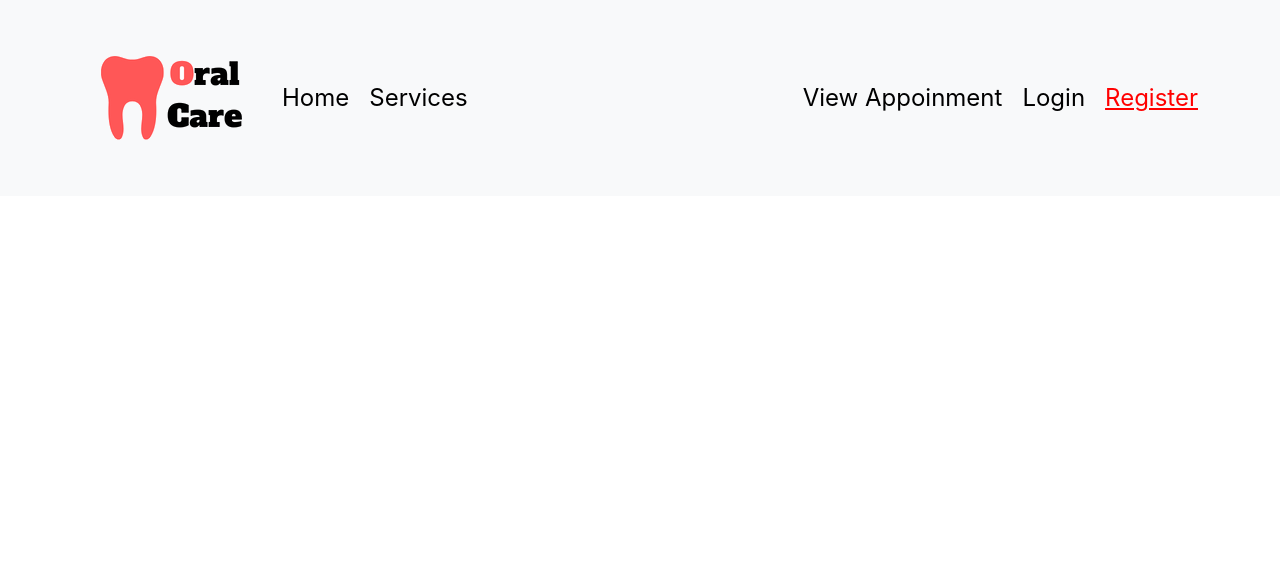
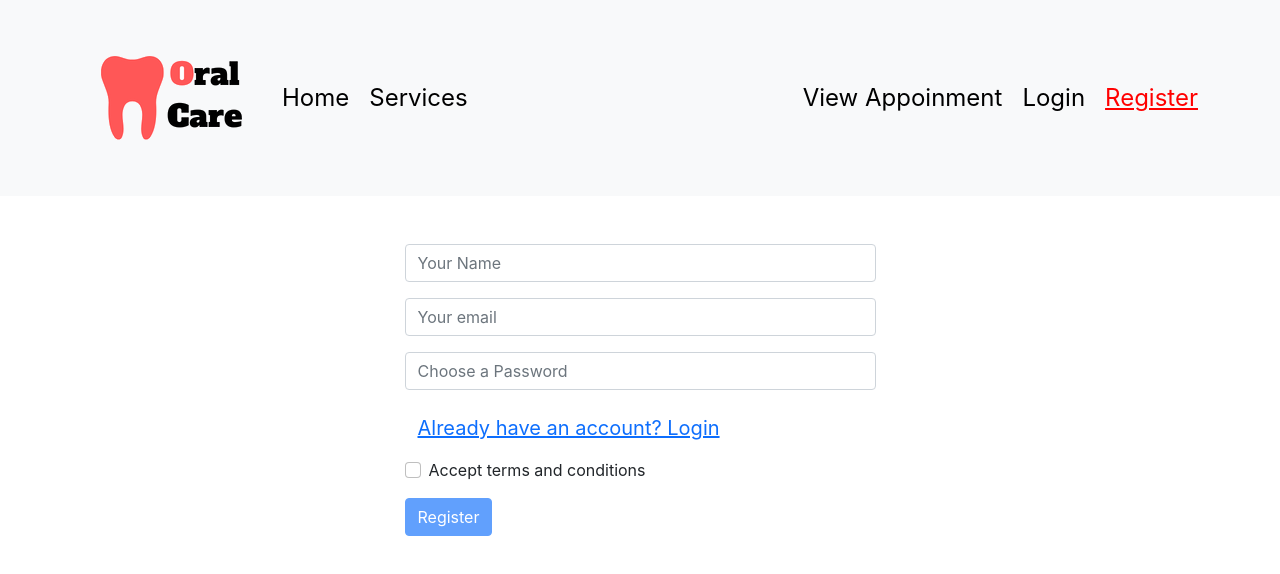
Before and after one commit to rmrokon/Oral-Care, a React (Create React App) app: page /register in a window 1280 px wide. Shown: the top 574 px of the page. Built offline with nearby package versions, Linux system fonts and the light colour scheme.

Commit message:
login and register page design done and register button toggle done

```diff
--- a/src/App.js
+++ b/src/App.js
@@ -1,6 +1,8 @@
 import { Route, Routes } from "react-router-dom";
 import Header from "./components/Header/Header";
 import Home from "./components/Home/Home";
+import Login from "./components/Login/Login";
+import Register from "./components/Register/Register";
 
 
 function App() {
@@ -9,6 +11,8 @@ function App() {
       <Header></Header>
       <Routes>
         <Route path="/" element={<Home></Home>}></Route>
+        <Route path="/login" element={<Login></Login>}></Route>
+        <Route path="/register" element={<Register></Register>}></Route>
       </Routes>
     </div>
   );
--- /dev/null
+++ b/src/components/Login/Login.js
@@ -0,0 +1,27 @@
+import React from 'react';
+import './Login.css';
+
+const Login = () => {
+    return (
+        <div className='container-fluid mt-5'>
+            <div className='w-75 mx-auto'>
+                <form className='w-50 mx-auto'>
+                    <div className="mb-3">
+                        <input type="email" className="form-control" id="exampleInputEmail1" placeholder='Enter email' required />
+                    </div>
+                    <div className="mb-3">
+                        <input type="password" className="form-control" id="exampleInputPassword1" placeholder='Enter Password' required />
+                    </div>
+                    <button className='btn btn-link fs-5 mb-2'>Forgot Password?</button>
+                    <div className="mb-3 form-check">
+                        <input type="checkbox" className="form-check-input" id="exampleCheck1" />
+                        <label className="form-check-label" for="exampleCheck1">Accept terms and conditions</label>
+                    </div>
+                    <button type="submit" className="btn btn-primary">Login</button>
+                </form>
+            </div>
+        </div>
+    );
+};
+
+export default Login;
--- /dev/null
+++ b/src/components/Register/Register.js
@@ -0,0 +1,33 @@
+import React, { useState } from 'react';
+
+const Register = () => {
+    const [agree, setAgree] = useState(false);
+    const handleAgree = () => {
+        setAgree(!agree)
+    }
+    return (
+        <div className='container-fluid mt-5'>
+            <div className='w-75 mx-auto'>
+                <form className='w-50 mx-auto'>
+                    <div className="mb-3">
+                        <input type="email" className="form-control" id="exampleInputEmail1" placeholder='Your Name' required />
+                    </div>
+                    <div className="mb-3">
+                        <input type="email" className="form-control" id="exampleInputEmail1" placeholder='Your email' required />
+                    </div>
+                    <div className="mb-3">
+                        <input type="password" className="form-control" id="exampleInputPassword1" placeholder='Choose a Password' required />
+                    </div>
+                    <button className='btn btn-link fs-5 mb-2'>Already have an account? Login</button>
+                    <div className="mb-3 form-check">
+                        <input type="checkbox" className="form-check-input" id="exampleCheck1" onClick={handleAgree} />
+                        <label className="form-check-label" for="exampleCheck1">Accept terms and conditions</label>
+                    </div>
+                    <button type="submit" className="btn btn-primary" disabled={!agree}>Register</button>
+                </form>
+            </div>
+        </div>
+    );
+};
+
+export default Register;
```
Also changed, not shown: src/components/Login/Login.css (added), src/components/Register/Register.css (added).
